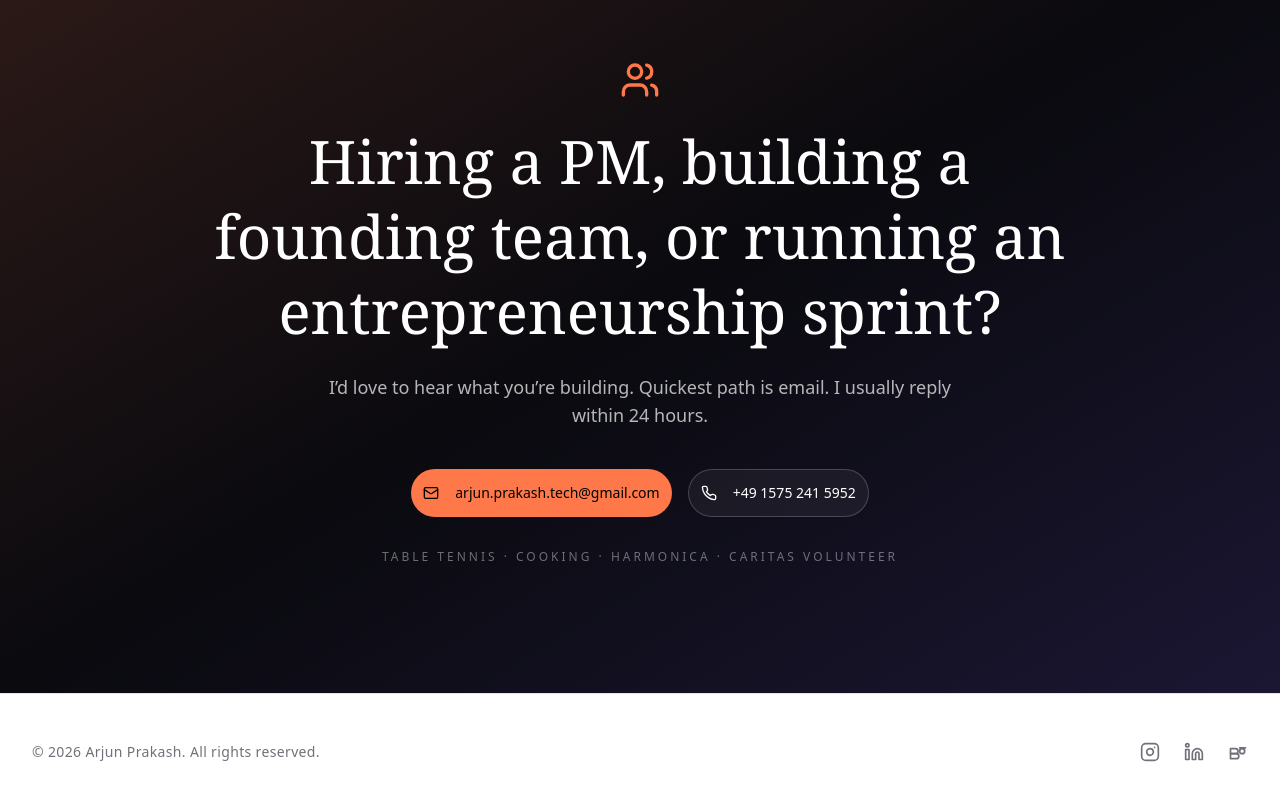
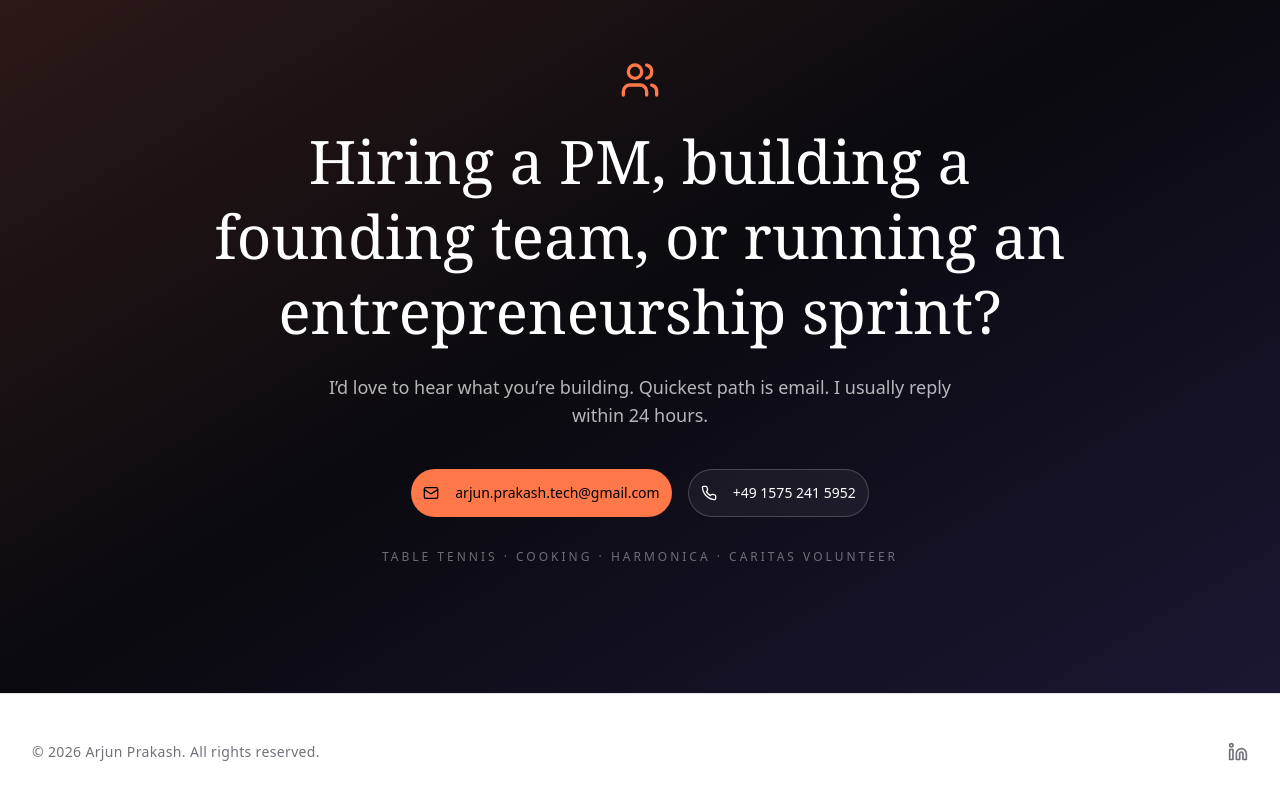
Before and after one commit to gitmeinthehub/remix-of-personal-portfolio, a React (Vite) app: page / in a window 1280 px wide. Shown: the part 5531-6331 px from the top of the page. Built offline with nearby package versions, Linux system fonts and the light colour scheme; the HTML template or start-up script is replaced by a standard one.

Commit message:
Changes
Co-authored-by: gitmeinthehub <131169715+gitmeinthehub@users.noreply.github.com>

```diff
--- a/src/components/layout/Footer.tsx
+++ b/src/components/layout/Footer.tsx
@@ -1,4 +1,4 @@
-import { Instagram, Linkedin } from 'lucide-react';
+import { Linkedin } from 'lucide-react';
 import { photographerInfo } from '@/data/photographer';
 import { Separator } from '@/components/ui/separator';
 
@@ -19,20 +19,8 @@ export function Footer() {
 
           {/* Social Links */}
           <div className="flex items-center gap-6">
-            {photographerInfo.socialLinks.instagram && (
             <a
-                href={photographerInfo.socialLinks.instagram}
-                target="_blank"
-                rel="noopener noreferrer"
-                className="text-muted-foreground hover:text-foreground transition-colors"
-                aria-label="Instagram"
-              >
-                <Instagram className="size-5" />
-              </a>
-            )}
-            {photographerInfo.socialLinks.linkedin && (
-              <a
-                href={photographerInfo.socialLinks.linkedin}
+              href="https://www.linkedin.com/in/22arjun/"
               target="_blank"
               rel="noopener noreferrer"
               className="text-muted-foreground hover:text-foreground transition-colors"
@@ -40,31 +28,6 @@ export function Footer() {
             >
               <Linkedin className="size-5" />
             </a>
-            )}
-            {photographerInfo.socialLinks.behance && (
-              <a
-                href={photographerInfo.socialLinks.behance}
-                target="_blank"
-                rel="noopener noreferrer"
-                className="text-muted-foreground hover:text-foreground transition-colors"
-                aria-label="Behance"
-              >
-                <svg
-                  className="size-5"
-                  viewBox="0 0 24 24"
-                  fill="none"
-                  stroke="currentColor"
-                  strokeWidth="2"
-                  strokeLinecap="round"
-                  strokeLinejoin="round"
-                >
-                  <path d="M3 8h6a3 3 0 0 1 0 6H3V8z" />
-                  <path d="M3 14h7a3 3 0 0 1 0 6H3v-6z" />
-                  <path d="M14 7h7" />
-                  <path d="M17 8a3 3 0 1 1 0 6 3 3 0 0 1 0-6z" />
-                </svg>
-              </a>
-            )}
           </div>
         </div>
       </div>
```
Lines whose indentation alone changed are shown as unchanged.
